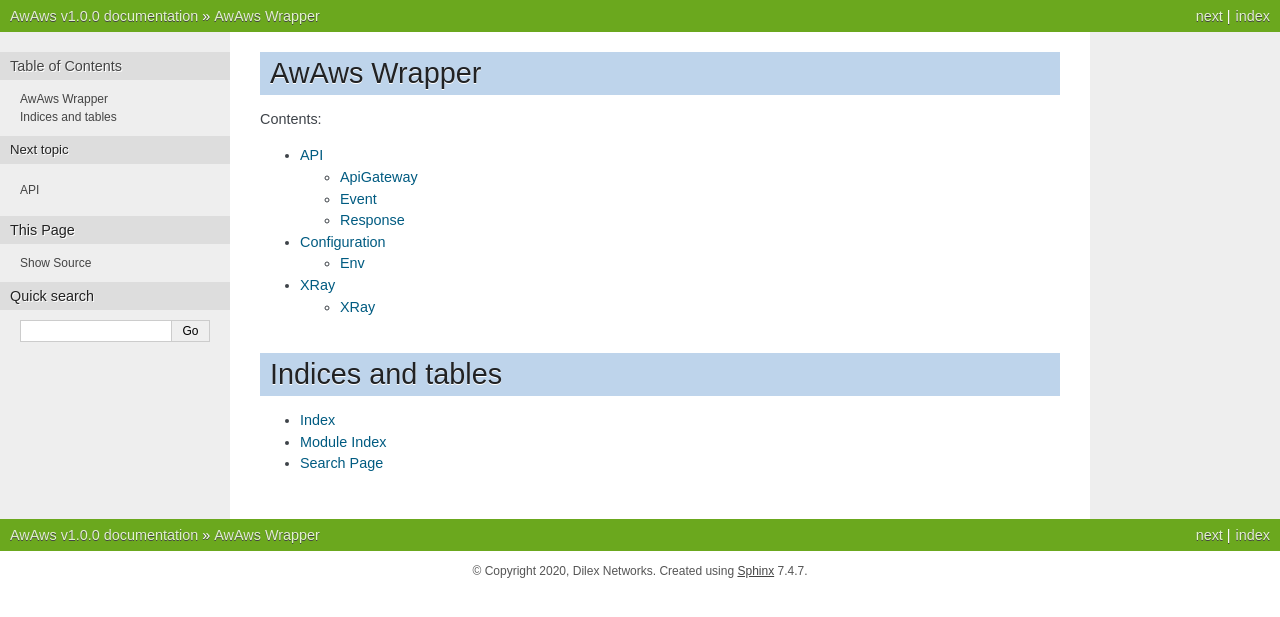
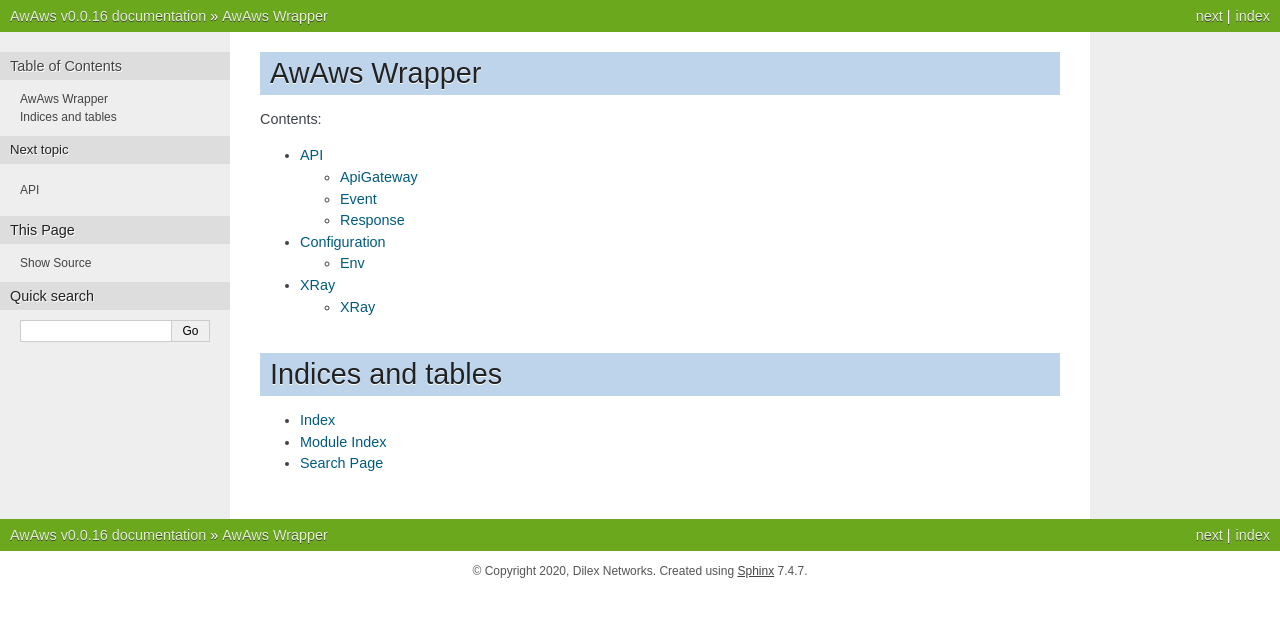
Before and after one commit to wyllie/AwAws, a Sphinx documentation site: the page built from docs/index.rst, in a window 1280 px wide. Shown: the top 617 px of the page. Built offline with Sphinx 7.4.7, drawn with Linux system fonts in a browser that asks for light colours; pages that are not in the unit, such as notebooks, are missing from menus.

Commit message:
adding versions to docs

```diff
--- a/docs/conf.py
+++ b/docs/conf.py
@@ -23,7 +23,7 @@ copyright = '2020, Dilex Networks'
 author = 'Dilex Networks'
 
 # The full version, including alpha/beta/rc tags
-release = 'v1.0.0'
+release = 'v0.0.16'
 
 
 # -- General configuration ---------------------------------------------------
```
Also changed, not shown: .bumpversion.cfg, 1 other file.
